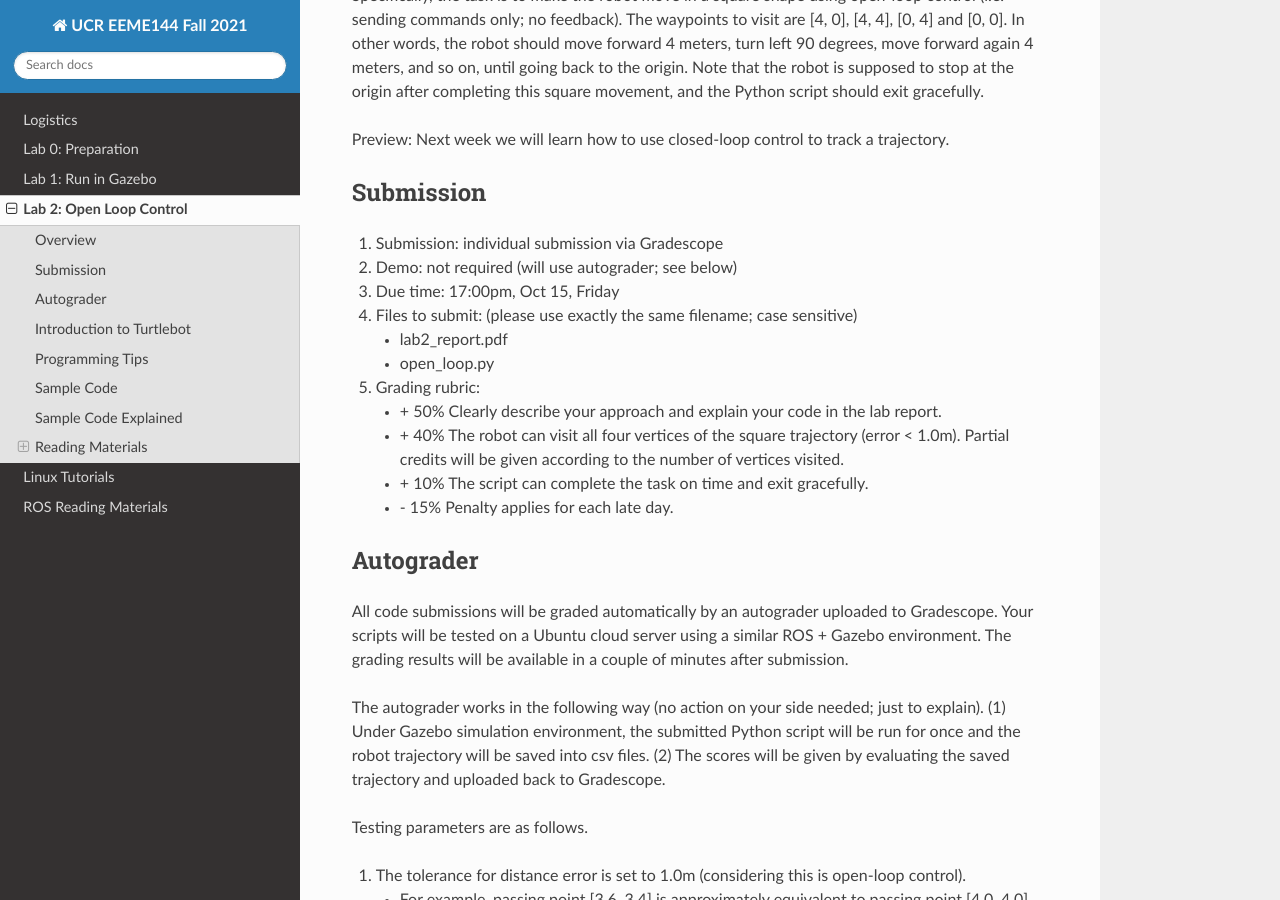
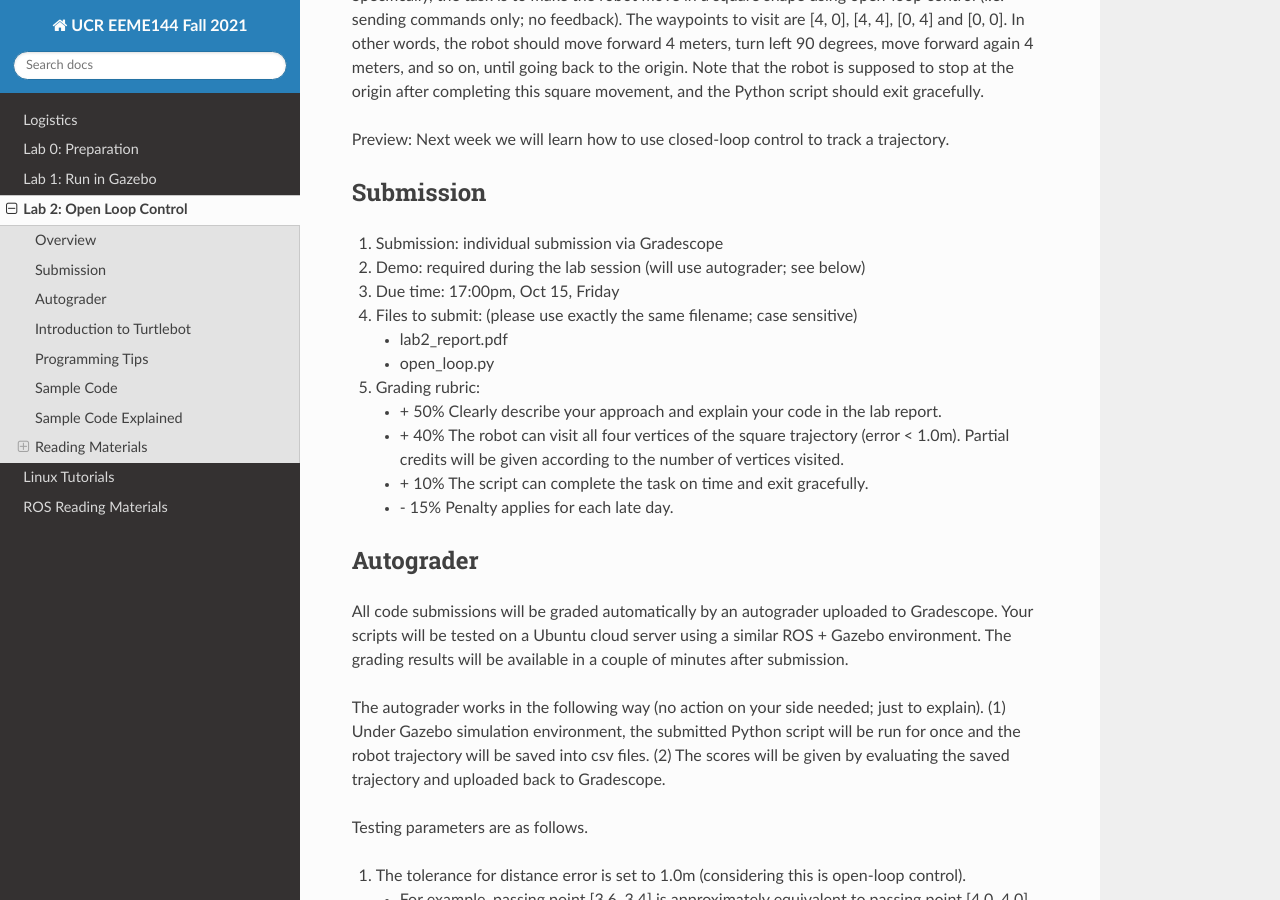
Before and after one commit to UCR-Robotics/ee144, a Sphinx documentation site: the page built from docs/lab2.rst, in a window 1280 px wide and 900 px high, scrolled down 328 px. Built offline with Sphinx 7.4.7 and the Read the Docs theme 2.0.0, drawn with Linux system fonts in a browser that asks for light colours.

Commit message:
Corrected Demo Requirements

```diff
--- a/docs/lab2.rst
+++ b/docs/lab2.rst
@@ -23,7 +23,7 @@ Submission
 
 #. Submission: individual submission via Gradescope
 
-#. Demo: not required (will use autograder; see below)
+#. Demo: required during the lab session (will use autograder; see below)
 
 #. Due time: 17:00pm, Oct 15, Friday
 
```
